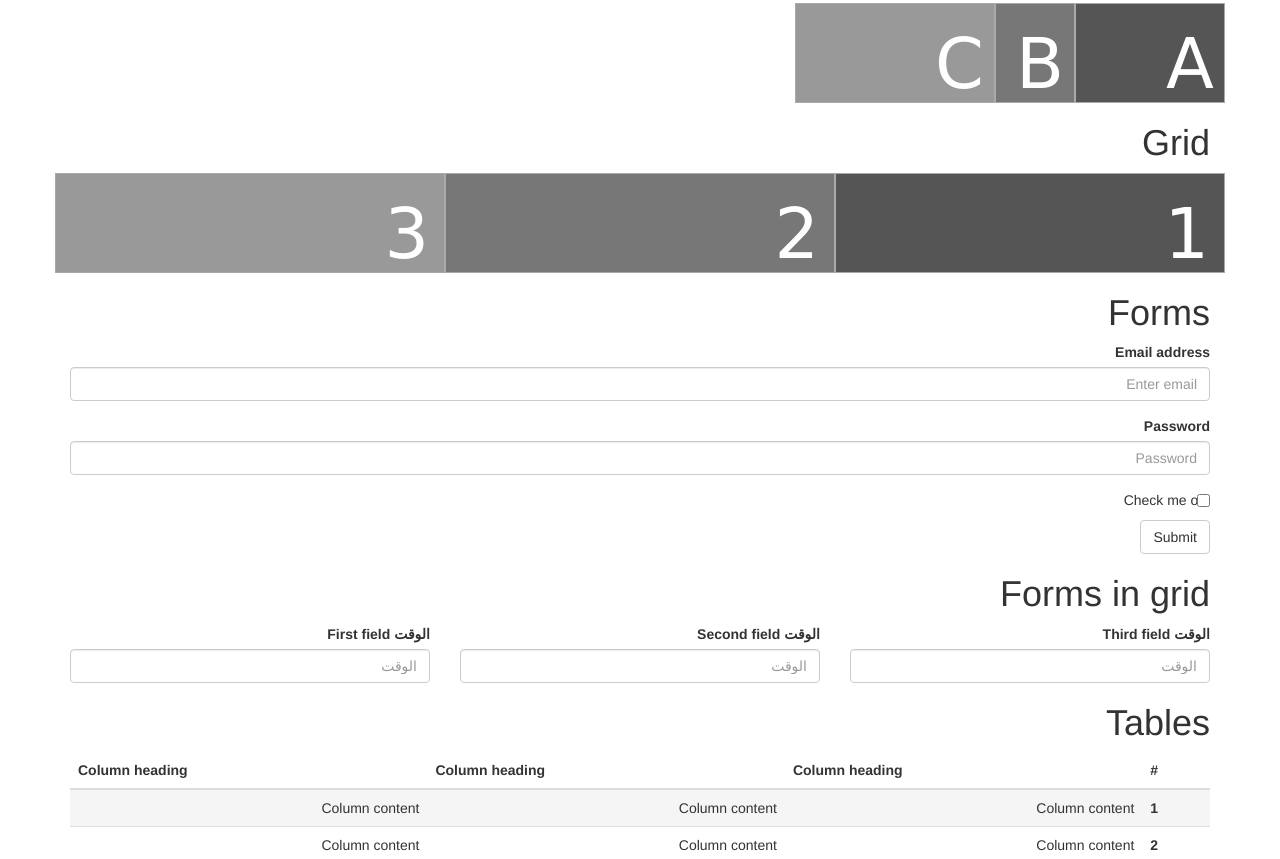
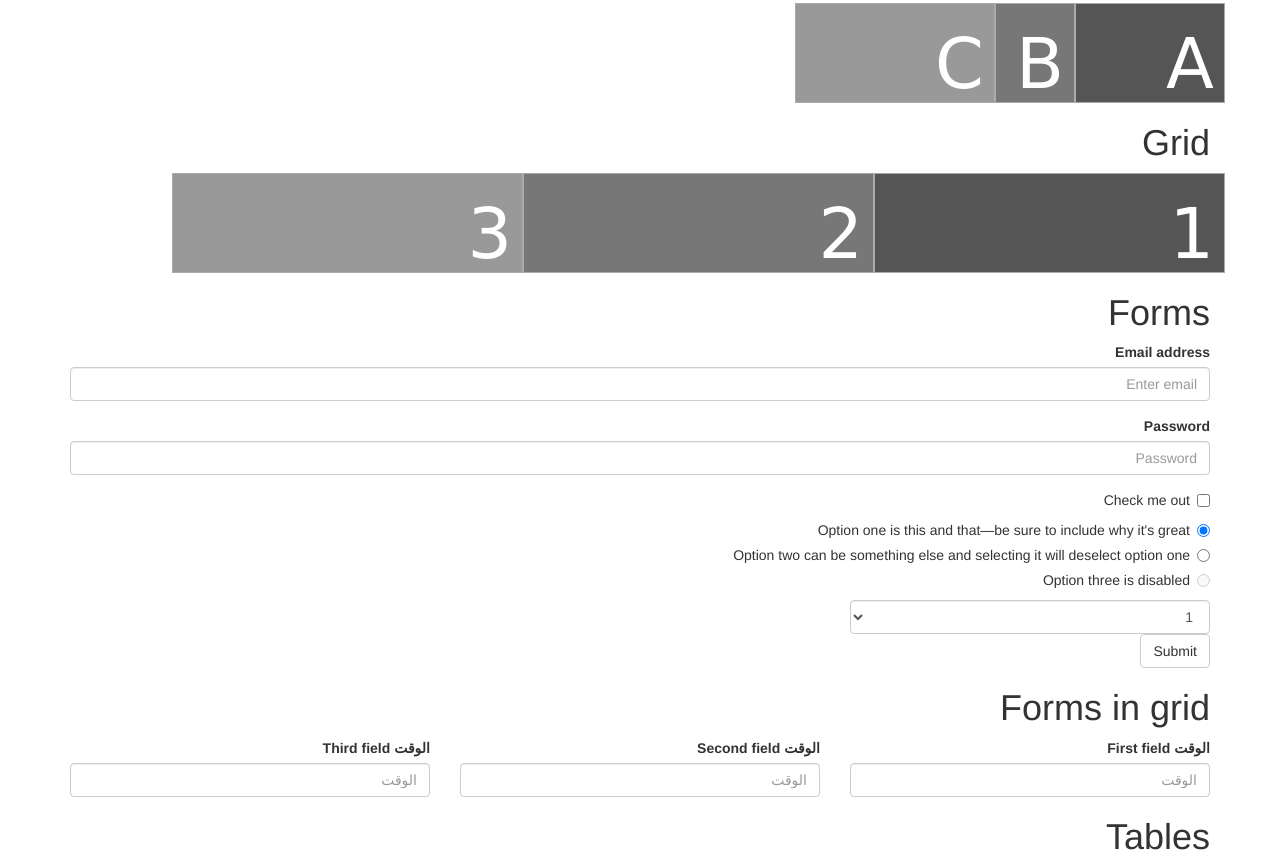
Before and after one commit to loociano/right-to-left-html-101, a plain HTML site: page index.html in a window 1280 px wide. Shown: the part 1136-1995 px from the top of the page. Drawn offline with Linux system fonts and the light colour scheme.

Commit message:
Created bootstrap rtl fixes

```diff
--- /dev/null
+++ b/css/bootstrap-rtl-fixes.css
@@ -0,0 +1,51 @@
+/* Bootstrap fixes for RTL compatibility */
+html[dir="rtl"] .table th {
+	text-align: right;
+}
+
+html[dir="rtl"] .radio label,
+html[dir="rtl"] .checkbox label {
+	padding-left: 0;
+	padding-right: 20px;
+}
+
+html[dir="rtl"] .checkbox input[type="checkbox"],
+html[dir="rtl"] .radio input[type="radio"] {
+	margin-left: 0px;
+	margin-right: -20px;
+}
+
+html[dir="rtl"] .col-xs-1,
+html[dir="rtl"] .col-xs-2,
+html[dir="rtl"] .col-xs-3,
+html[dir="rtl"] .col-xs-4,
+html[dir="rtl"] .col-xs-5,
+html[dir="rtl"] .col-xs-6,
+html[dir="rtl"] .col-xs-7,
+html[dir="rtl"] .col-xs-8,
+html[dir="rtl"] .col-xs-9,
+html[dir="rtl"] .col-xs-10,
+html[dir="rtl"] .col-xs-11,
+html[dir="rtl"] .col-xs-12,
+html[dir="rtl"] .col-xs-13,
+html[dir="rtl"] .col-xs-14,
+html[dir="rtl"] .col-xs-15,
+html[dir="rtl"] .col-xs-16,
+html[dir="rtl"] .col-xs-17,
+html[dir="rtl"] .col-xs-18,
+html[dir="rtl"] .col-xs-19,
+html[dir="rtl"] .col-xs-20,
+html[dir="rtl"] .col-xs-21,
+html[dir="rtl"] .col-xs-22,
+html[dir="rtl"] .col-xs-23,
+html[dir="rtl"] .col-xs-24 {
+	float: right;
+}
+
+html[dir="rtl"] .col-sm-1, .col-sm-2, .col-sm-3, .col-sm-4, .col-sm-5, .col-sm-6, .col-sm-7, html[dir="rtl"] .col-sm-8, .col-sm-9, .col-sm-10, .col-sm-11, .col-sm-12, .col-sm-13, .col-sm-14, .col-sm-15, .col-sm-16, .col-sm-17, .col-sm-18, .col-sm-19, .col-sm-20, .col-sm-21, .col-sm-22, .col-sm-23, .col-sm-24 {
+	float: right;
+}
+
+html[dir="rtl"] .col-md-1, .col-md-2, .col-md-3, .col-md-4, .col-md-5, .col-md-6, .col-md-7, html[dir="rtl"] .col-md-8, .col-md-9, .col-md-10, .col-md-11, .col-md-12, .col-md-13, .col-md-14, .col-md-15, .col-md-16, .col-md-17, .col-md-18, .col-md-19, .col-md-20, .col-md-21, .col-md-22, .col-md-23, .col-md-24 {
+	float: right;
+}
--- a/css/style.css
+++ b/css/style.css
@@ -1,3 +1,4 @@
+/* Button */
 #toggleDirection {
 	position: fixed;
 	top: 0;
--- a/index.html
+++ b/index.html
@@ -4,8 +4,9 @@
 	<meta charset="utf-8">
 	<meta name="viewport" content="width=device-width, initial-scale=1">
 	<title>شركة الطّيران</title>
-	<link href="css/style.css" rel="stylesheet">
     <link href="bootstrap/css/bootstrap.css" rel="stylesheet">
+    <link href="css/style.css" rel="stylesheet">
+    <link href="css/bootstrap-rtl-fixes.css" rel="stylesheet">
     <script src="js/script.js" type="text/javascript"></script>
 </head>
 <body>
@@ -42,7 +43,7 @@
 		<p><bdo dir="ltr">€123 456.78</bdo></p>
 		<p><bdo dir="ltr">€ 123 456.78</bdo></p>
 
-		<h2>Testing neutral separators</h2>
+		<h2>Testing neutral separators (spaces)</h2>
 		<p>Mr. Luciano Rubio</p>
 
 		<h1>Alignment</h1>
@@ -83,6 +84,38 @@
 		      <input type="checkbox"> Check me out
 		    </label>
 		  </div>
+
+			<div class="radio">
+			  <label>
+			    <input type="radio" name="optionsRadios" id="optionsRadios1" value="option1" checked>
+			    Option one is this and that&mdash;be sure to include why it's great
+			  </label>
+			</div>
+			<div class="radio">
+			  <label>
+			    <input type="radio" name="optionsRadios" id="optionsRadios2" value="option2">
+			    Option two can be something else and selecting it will deselect option one
+			  </label>
+			</div>
+			<div class="radio disabled">
+			  <label>
+			    <input type="radio" name="optionsRadios" id="optionsRadios3" value="option3" disabled>
+			    Option three is disabled
+			  </label>
+			</div>
+
+			<div class="row">
+				<div class="col-xs-24 col-sm-8 col-md-8">
+					<select class="form-control">
+					  <option>1</option>
+					  <option>2</option>
+					  <option>3</option>
+					  <option>4</option>
+					  <option>5</option>
+					</select>
+				</div>
+			</div>
+
 		  <button type="submit" class="btn btn-default">Submit</button>
 		</form>
 
```
